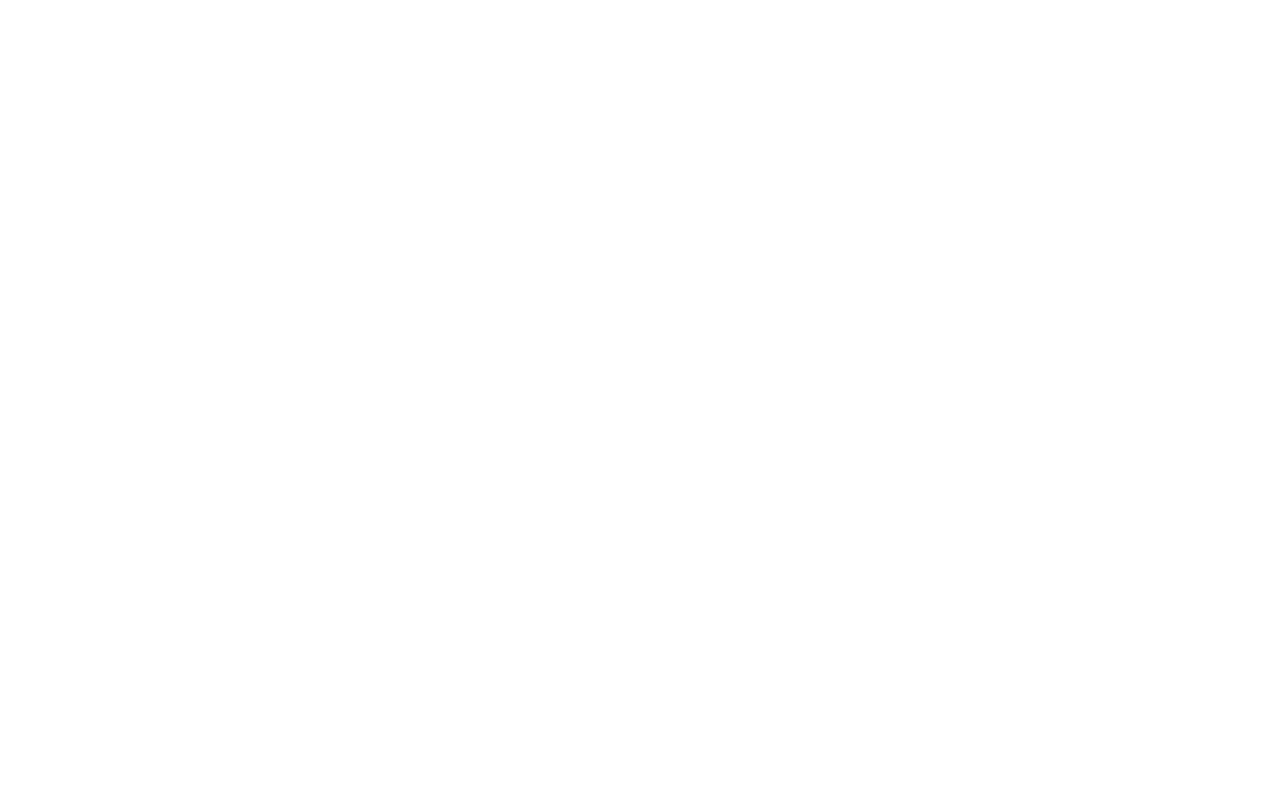
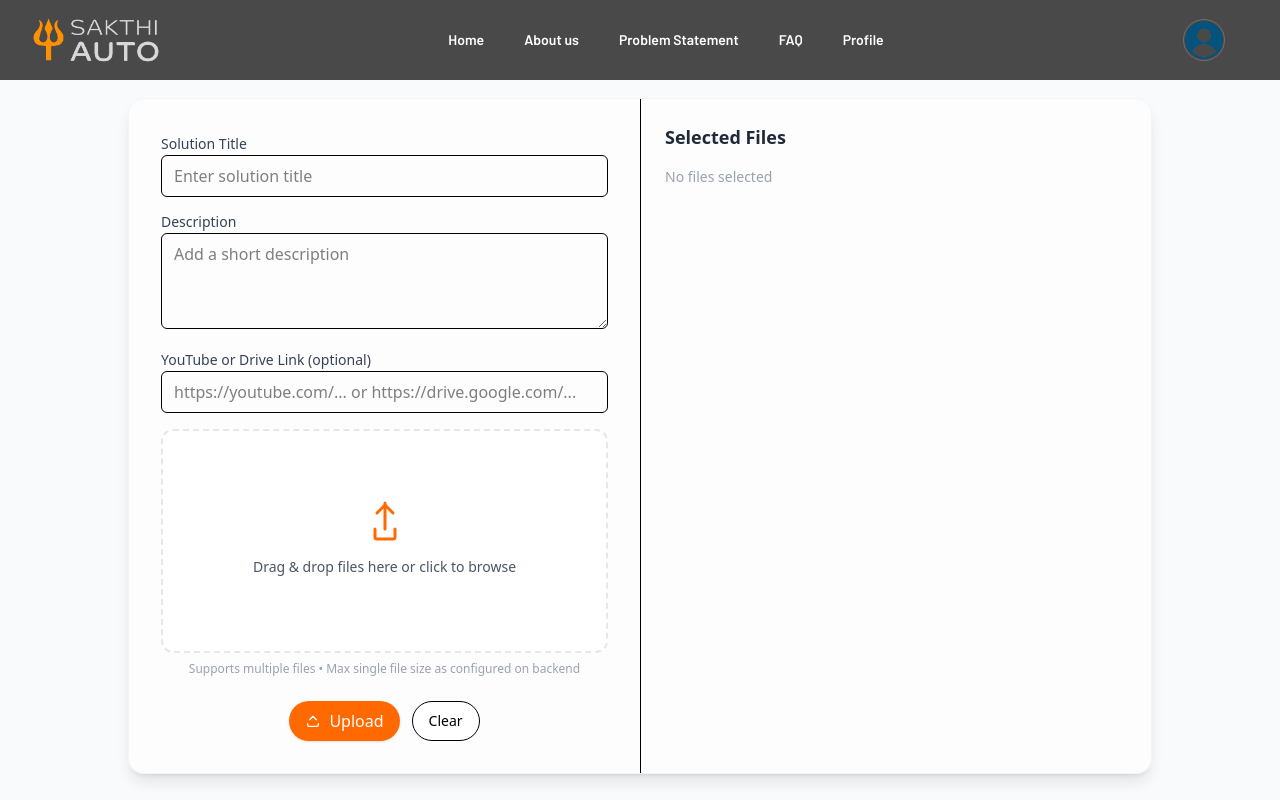
Before and after one commit to damodara2006/Project_SFS, a React (Vite) app in the folder frontend/: page /student/submit-solution in a window 1280 px wide. Before the commit this address had no page. Shown: the top 800 px of the page. Built offline with nearby package versions, Linux system fonts and the light colour scheme.

Commit message:
feat: implement solution submission flow and enhance upload functionality with additional fields

```diff
--- a/frontend/src/App.jsx
+++ b/frontend/src/App.jsx
@@ -3,19 +3,24 @@ import { BrowserRouter, Route, Routes } from "react-router-dom"
 import Register from "./components/Register"
 import Home from "./pages/Home"
 import SdDashboard from './pages/student/SdDashboard';
+import Upload from "./pages/student/Upload"
+import Header from "./components/Header";
+import Footer from "./components/Footer";
 
 function App() {
 
   return (
     <BrowserRouter>
+      <Header/>
       <Routes>
         <Route path="/" element={<Home/>} />
         <Route path="/login" element={<Login />} />
         <Route path="/register" element={<Register />}/>
         <Route path="/student" element={<SdDashboard />} />
+        <Route path="/student/submit-solution" element={<Upload />} />
       </Routes>
+      <Footer/>
     </BrowserRouter>
-
   )
 }
 
--- a/frontend/src/pages/student/ProblemStudent.jsx
+++ b/frontend/src/pages/student/ProblemStudent.jsx
@@ -1,4 +1,5 @@
 import { useState } from "react";
+import { useNavigate } from "react-router-dom";
 
 /* Hardcoded problem data */
 const sampleProblems = [
@@ -60,6 +61,7 @@ const ProblemStudent = () => {
     const [problems] = useState(sampleProblems);
     const [selected, setSelected] = useState(null);
     const [isOpen, setIsOpen] = useState(false);
+    const navigate = useNavigate();
 
     const openModal = (problem) => {
         setSelected(problem);
@@ -71,6 +73,10 @@ const ProblemStudent = () => {
         setSelected(null);
     };
 
+    const handleSubmit = () => {
+        // Logic to handle submission of solution
+        navigate("/student/submit-solution", { state: { problemId: selected.id } });
+    }
     return (
         <div>
             <h2 className="text-2xl font-semibold mb-4 text-[#4a4a4a]">Problems</h2>
@@ -134,7 +140,13 @@ const ProblemStudent = () => {
                                 {selected.resources}
                             </a>
                         </div>
-                        <div className="mt-6 flex justify-end">
+                        <div className="mt-6 flex justify-end gap-3">
+                            <button
+                                onClick={handleSubmit}
+                                className="rounded px-3 py-1 text-sm font-medium bg-[#0f62fe] text-white"
+                            >
+                                Submit
+                            </button>
                             <button
                                 onClick={closeModal}
                                 className="rounded px-3 py-1 text-sm font-medium bg-[#4a4a4a] text-[#ffffff]"
--- a/frontend/src/pages/student/Upload.jsx
+++ b/frontend/src/pages/student/Upload.jsx
@@ -6,6 +6,9 @@ const Upload = () => {
     const [progress, setProgress] = useState(0)
     const [status, setStatus] = useState(null)
     const [dragActive, setDragActive] = useState(false)
+    const [title, setTitle] = useState('')
+    const [description, setDescription] = useState('')
+    const [link, setLink] = useState('')
     const inputRef = useRef(null)
 
     useEffect(() => {
@@ -19,9 +22,11 @@ const Upload = () => {
 
     const handleFileChange = (e) => {
         const selected = Array.from(e.target.files)
-        setFiles((prev) => [...prev, ...selected])
-        setProgress(0)
-        setStatus(null)
+        if (selected.length) {
+            setFiles((prev) => [...prev, ...selected])
+            setProgress(0)
+            setStatus(null)
+        }
         e.target.value = null
     }
 
@@ -41,12 +46,20 @@ const Upload = () => {
     }
 
     const uploadFiles = () => {
+        if (!title.trim()) {
+            setStatus({ type: 'error', msg: 'Please provide a solution title' })
+            return
+        }
+
         if (files.length === 0) {
             setStatus({ type: 'error', msg: 'No files selected' })
             return
         }
 
         const form = new FormData()
+        form.append('title', title)
+        form.append('description', description)
+        form.append('link', link)
         files.forEach((f) => form.append('files', f))
 
         const xhr = new XMLHttpRequest()
@@ -62,6 +75,9 @@ const Upload = () => {
             if (xhr.status >= 200 && xhr.status < 300) {
                 setStatus({ type: 'success', msg: 'Upload successful' })
                 setFiles([])
+                setTitle('')
+                setDescription('')
+                setLink('')
                 if (inputRef.current) inputRef.current.value = null
             } else {
                 setStatus({ type: 'error', msg: `Upload failed (${xhr.status})` })
@@ -82,15 +98,48 @@ const Upload = () => {
         setFiles([])
         setProgress(0)
         setStatus(null)
+        setTitle('')
+        setDescription('')
+        setLink('')
         if (inputRef.current) inputRef.current.value = null
     }
 
     return (
-        <div className="min-h-screen bg-gray-50 flex items-center justify-center p-6">
+        // added pt-24 to push content below a fixed header; adjust value if your header height differs
+        <div className="min-h-screen bg-gray-50 flex items-center justify-center p-6 pt-24 mb-6">
             <div className="w-full max-w-5xl bg-white/60 backdrop-blur-sm rounded-2xl shadow-lg border border-gray-100 overflow-hidden">
                 <div className="flex flex-col md:flex-row">
-                    {/* Left: Dropzone */}
+                    {/* Left: Dropzone + inputs */}
                     <div className="md:w-1/2 p-8 flex flex-col items-center justify-center">
+                        <div className="w-full space-y-3">
+                            <label className="text-sm font-medium text-gray-700">Solution Title</label>
+                            <input
+                                value={title}
+                                onChange={(e) => setTitle(e.target.value)}
+                                className="w-full px-3 py-2 border rounded-md focus:outline-none focus:ring-2 focus:ring-orange-300"
+                                placeholder="Enter solution title"
+                                aria-label="Solution title"
+                            />
+
+                            <label className="text-sm font-medium text-gray-700">Description</label>
+                            <textarea
+                                value={description}
+                                onChange={(e) => setDescription(e.target.value)}
+                                className="w-full px-3 py-2 border rounded-md h-24 resize-y focus:outline-none focus:ring-2 focus:ring-orange-300"
+                                placeholder="Add a short description"
+                                aria-label="Solution description"
+                            />
+
+                            <label className="text-sm font-medium text-gray-700">YouTube or Drive Link (optional)</label>
+                            <input
+                                value={link}
+                                onChange={(e) => setLink(e.target.value)}
+                                className="w-full px-3 py-2 border rounded-md focus:outline-none focus:ring-2 focus:ring-orange-300"
+                                placeholder="https://youtube.com/... or https://drive.google.com/..."
+                                aria-label="YouTube or Drive link"
+                            />
+                        </div>
+
                         <div
                             onDrop={onDrop}
                             onDragOver={(e) => {
@@ -98,14 +147,18 @@ const Upload = () => {
                                 setDragActive(true)
                             }}
                             onDragLeave={() => setDragActive(false)}
-                            className={`w-full h-56 rounded-xl border-2 transition-all duration-150 flex flex-col items-center justify-center text-center px-6 ${
-                                dragActive
-                                    ? 'border-orange-400 bg-orange-50/60 shadow-inner'
-                                    : 'border-dashed border-gray-200 bg-white'
-                            }`}
                             onClick={() => inputRef.current && inputRef.current.click()}
+                            onKeyDown={(e) => {
+                                if (e.key === 'Enter' || e.key === ' ') {
+                                    e.preventDefault()
+                                    inputRef.current && inputRef.current.click()
+                                }
+                            }}
                             role="button"
                             tabIndex={0}
+                            className={`w-full mt-4 h-56 rounded-xl border-2 transition-all duration-150 flex flex-col items-center justify-center text-center px-6 ${
+                                dragActive ? 'border-orange-400 bg-orange-50/60 shadow-inner' : 'border-dashed border-gray-200 bg-white'
+                            }`}
                         >
                             <svg
                                 className="w-12 h-12 text-orange-500 mb-3"
@@ -113,24 +166,18 @@ const Upload = () => {
                                 stroke="currentColor"
                                 viewBox="0 0 24 24"
                                 xmlns="http://www.w3.org/2000/svg"
+                                aria-hidden
                             >
                                 <path strokeWidth="1.5" strokeLinecap="round" strokeLinejoin="round" d="M7 16v4a1 1 0 001 1h8a1 1 0 001-1v-4M12 3v13" />
                                 <path strokeWidth="1.5" strokeLinecap="round" strokeLinejoin="round" d="M8 8l4-4 4 4" />
                             </svg>
 
-                            <div className="text-sm text-gray-600 mb-2">Drag & drop files here or Double click to browse</div>
+                            <div className="text-sm text-gray-600 mb-2">Drag & drop files here or click to browse</div>
                         </div>
 
-                        <div className="text-xs text-gray-400">Supports multiple files • Max single file size as configured on backend</div>
+                        <div className="text-xs text-gray-400 mt-2">Supports multiple files • Max single file size as configured on backend</div>
 
-                        <input
-                            ref={inputRef}
-                            type="file"
-                            multiple
-                            onChange={handleFileChange}
-                            className="hidden"
-                            aria-label="Upload files"
-                        />
+                        <input ref={inputRef} type="file" multiple onChange={handleFileChange} className="hidden" aria-label="Upload files" />
 
                         <div className="mt-6 flex gap-3">
                             <button
@@ -138,7 +185,7 @@ const Upload = () => {
                                 onClick={uploadFiles}
                                 className="inline-flex items-center gap-2 px-4 py-2 bg-orange-500 text-white rounded-full shadow hover:bg-orange-600 transition"
                             >
-                                <svg className="w-4 h-4" fill="none" stroke="currentColor" viewBox="0 0 24 24" xmlns="http://www.w3.org/2000/svg">
+                                <svg className="w-4 h-4" fill="none" stroke="currentColor" viewBox="0 0 24 24" xmlns="http://www.w3.org/2000/svg" aria-hidden>
                                     <path strokeWidth="2" strokeLinecap="round" strokeLinejoin="round" d="M4 16v2a2 2 0 002 2h12a2 2 0 002-2v-2M7 10l5-5 5 5" />
                                 </svg>
                                 Upload
@@ -182,7 +229,7 @@ const Upload = () => {
                                             {f.type && f.type.startsWith('image/') ? (
                                                 <img src={previews[i]} alt={f.name} className="object-cover w-full h-full" />
                                             ) : (
-                                                <svg className="w-6 h-6 text-gray-400" fill="none" stroke="currentColor" viewBox="0 0 24 24" xmlns="http://www.w3.org/2000/svg">
+                                                <svg className="w-6 h-6 text-gray-400" fill="none" stroke="currentColor" viewBox="0 0 24 24" xmlns="http://www.w3.org/2000/svg" aria-hidden>
                                                     <path strokeWidth="1.5" strokeLinecap="round" strokeLinejoin="round" d="M7 7v10" />
                                                     <path strokeWidth="1.5" strokeLinecap="round" strokeLinejoin="round" d="M17 7v10" />
                                                 </svg>
```
